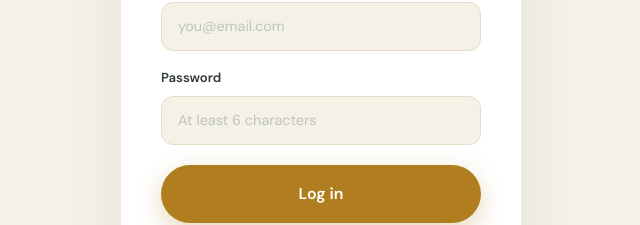
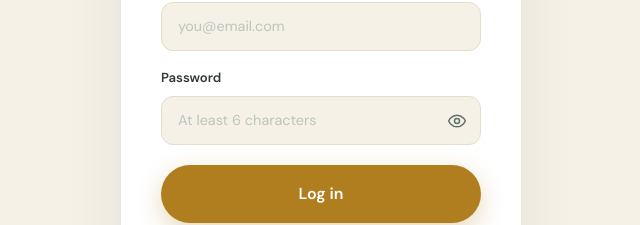
Before and after one commit to ClauYA/thrive-and-inspire, a React (Vite) app in the folder client/: page /login in a window 1280 px wide. Shown: the part 340-565 px from the top of the page, without its empty margins (319-959 px from the left). Built offline with nearby package versions, Linux system fonts and the light colour scheme.

Commit message:
Auth: add show/hide password toggle (eye icon)
Add a reusable PasswordInput with an eye toggle and use it on the Login,
Signup and Reset Password forms. EN/ES labels for accessibility.

https://claude.ai/code/session_013QvBBgCUfF4gqnwKpHzeH1

```diff
--- a/client/src/components/members/Login.jsx
+++ b/client/src/components/members/Login.jsx
@@ -2,7 +2,7 @@ import { useState } from "react";
 import { Link, useNavigate } from "react-router-dom";
 import { useLanguage } from "../../i18n/LanguageContext";
 import { setSession } from "../../lib/userApi";
-import { Button, Input, Field } from "../ui";
+import { Button, Input, Field, PasswordInput } from "../ui";
 
 export default function Login() {
   const { t } = useLanguage();
@@ -51,7 +51,7 @@ export default function Login() {
         </div>
         <div className="mb-5">
           <Field label={a.password}>
-            <Input type="password" value={form.password} onChange={update("password")} placeholder={a.passwordPh} autoComplete="current-password" />
+            <PasswordInput value={form.password} onChange={update("password")} placeholder={a.passwordPh} autoComplete="current-password" showLabel={a.showPassword} hideLabel={a.hidePassword} />
           </Field>
         </div>
 
--- a/client/src/components/members/ResetPassword.jsx
+++ b/client/src/components/members/ResetPassword.jsx
@@ -2,7 +2,7 @@ import { useEffect, useState } from "react";
 import { Link, useNavigate, useSearchParams } from "react-router-dom";
 import { useLanguage } from "../../i18n/LanguageContext";
 import { setSession } from "../../lib/userApi";
-import { Button, Input, Field } from "../ui";
+import { Button, Field, PasswordInput } from "../ui";
 
 export default function ResetPassword() {
   const { t } = useLanguage();
@@ -56,7 +56,7 @@ export default function ResetPassword() {
           <form onSubmit={submit}>
             <div className="mb-5">
               <Field label={a.newPassword}>
-                <Input type="password" value={password} onChange={(e) => setPassword(e.target.value)} placeholder={a.passwordPh} autoComplete="new-password" />
+                <PasswordInput value={password} onChange={(e) => setPassword(e.target.value)} placeholder={a.passwordPh} autoComplete="new-password" showLabel={a.showPassword} hideLabel={a.hidePassword} />
               </Field>
             </div>
             <Button type="submit" disabled={busy || !token} size="lg" className="w-full">
--- a/client/src/components/members/Signup.jsx
+++ b/client/src/components/members/Signup.jsx
@@ -2,7 +2,7 @@ import { useState } from "react";
 import { Link, useNavigate } from "react-router-dom";
 import { useLanguage } from "../../i18n/LanguageContext";
 import { setSession } from "../../lib/userApi";
-import { Button, Input, Field } from "../ui";
+import { Button, Input, Field, PasswordInput } from "../ui";
 
 export default function Signup() {
   const { t } = useLanguage();
@@ -56,7 +56,7 @@ export default function Signup() {
         </div>
         <div className="mb-5">
           <Field label={a.password}>
-            <Input type="password" value={form.password} onChange={update("password")} placeholder={a.passwordPh} autoComplete="new-password" />
+            <PasswordInput value={form.password} onChange={update("password")} placeholder={a.passwordPh} autoComplete="new-password" showLabel={a.showPassword} hideLabel={a.hidePassword} />
           </Field>
         </div>
 
--- /dev/null
+++ b/client/src/components/ui/PasswordInput.jsx
@@ -0,0 +1,38 @@
+import { useState } from "react";
+import { Input } from "./Input";
+
+// Password field with a show/hide toggle (eye icon).
+export function PasswordInput({ className = "", showLabel = "Show password", hideLabel = "Hide password", ...props }) {
+  const [visible, setVisible] = useState(false);
+
+  return (
+    <div className="relative">
+      <Input type={visible ? "text" : "password"} className={`pr-12 ${className}`} {...props} />
+      <button
+        type="button"
+        onClick={() => setVisible((v) => !v)}
+        aria-label={visible ? hideLabel : showLabel}
+        aria-pressed={visible}
+        title={visible ? hideLabel : showLabel}
+        className="absolute inset-y-0 right-0 flex items-center px-3.5 text-warm-gray hover:text-terracotta transition-colors"
+        tabIndex={-1}
+      >
+        {visible ? (
+          // Eye-off
+          <svg width="20" height="20" viewBox="0 0 24 24" fill="none" stroke="currentColor" strokeWidth="1.8" strokeLinecap="round" strokeLinejoin="round">
+            <path d="M9.88 9.88a3 3 0 1 0 4.24 4.24" />
+            <path d="M10.73 5.08A10.43 10.43 0 0 1 12 5c7 0 10 7 10 7a13.16 13.16 0 0 1-1.67 2.68" />
+            <path d="M6.61 6.61A13.526 13.526 0 0 0 2 12s3 7 10 7a9.74 9.74 0 0 0 5.39-1.61" />
+            <line x1="2" y1="2" x2="22" y2="22" />
+          </svg>
+        ) : (
+          // Eye
+          <svg width="20" height="20" viewBox="0 0 24 24" fill="none" stroke="currentColor" strokeWidth="1.8" strokeLinecap="round" strokeLinejoin="round">
+            <path d="M2 12s3-7 10-7 10 7 10 7-3 7-10 7-10-7-10-7Z" />
+            <circle cx="12" cy="12" r="3" />
+          </svg>
+        )}
+      </button>
+    </div>
+  );
+}
--- a/client/src/components/ui/index.js
+++ b/client/src/components/ui/index.js
@@ -4,3 +4,4 @@ export { default as Card } from "./Card";
 export { default as Badge } from "./Badge";
 export { default as SectionHeading } from "./SectionHeading";
 export { Input, Textarea, Select, Field } from "./Input";
+export { PasswordInput } from "./PasswordInput";
--- a/client/src/i18n/translations.js
+++ b/client/src/i18n/translations.js
@@ -443,6 +443,8 @@ export const translations = {
       emailPh: "you@email.com",
       password: "Password",
       passwordPh: "At least 6 characters",
+      showPassword: "Show password",
+      hidePassword: "Hide password",
       signupBtn: "Create account",
       signingUp: "Creating...",
       loginBtn: "Log in",
@@ -1086,6 +1088,8 @@ export const translations = {
       emailPh: "tu@correo.com",
       password: "Contraseña",
       passwordPh: "Al menos 6 caracteres",
+      showPassword: "Mostrar contraseña",
+      hidePassword: "Ocultar contraseña",
       signupBtn: "Crear cuenta",
       signingUp: "Creando...",
       loginBtn: "Entrar",
```
